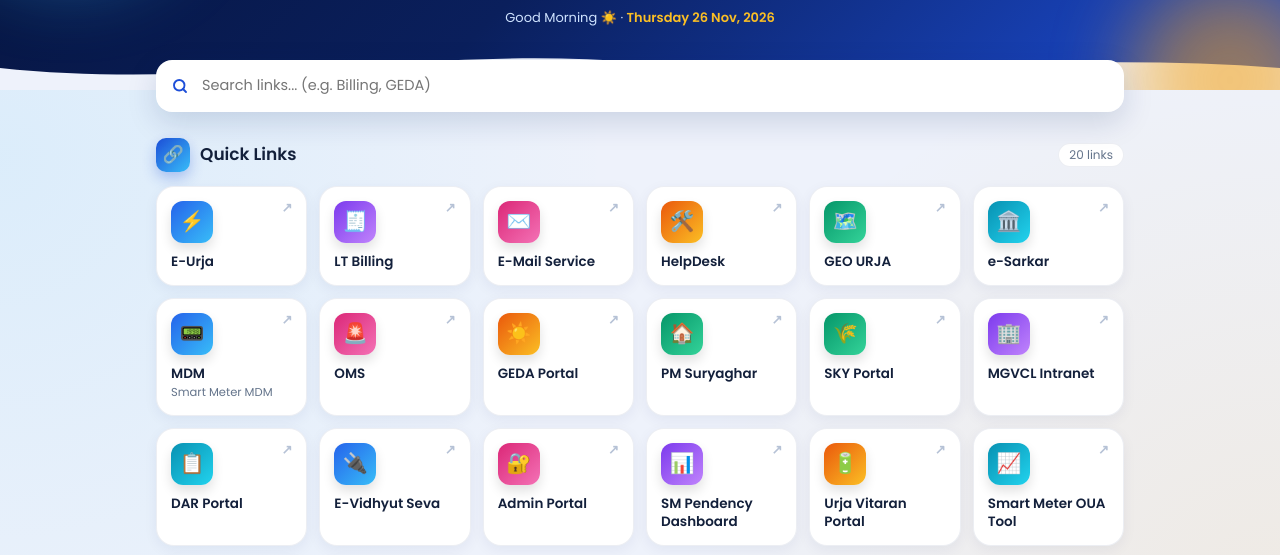
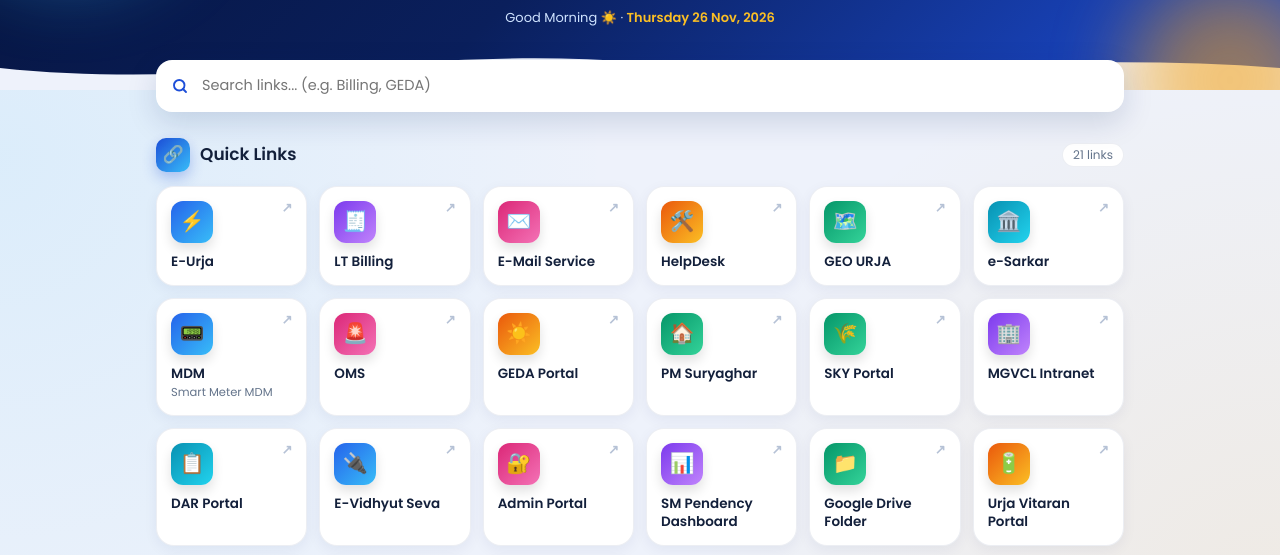
Before and after one commit to mayur007rathwa-lgtm/All-link, a plain HTML site: page index.html in a window 1280 px wide. Shown: the part 194-749 px from the top of the page. Drawn offline with Linux system fonts and the light colour scheme.

Commit message:
Add Google Drive Folder to Quick Links
Co-Authored-By: Claude Opus 5.5 <noreply@anthropic.com>
Claude-Session: https://claude.ai/code/session_011tF2MY4FyVkvXHuzd6R6X6

```diff
--- a/index.html
+++ b/index.html
@@ -109,7 +109,7 @@
 
   <!-- ===== SECTION 1 : COMMON QUICK LINKS ===== -->
   <section>
-    <div class="sec-title"><span class="dot">🔗</span><h2>Quick Links</h2><span class="count">20 links</span></div>
+    <div class="sec-title"><span class="dot">🔗</span><h2>Quick Links</h2><span class="count">21 links</span></div>
     <div class="grid">
       <a class="card" href="http://otpauthmg.guvnl.in:8240/register/login.php" target="_blank" rel="noopener"><span class="ic g1">⚡</span>E-Urja</a>
       <a class="card" href="http://mgbill.eurja.co.in:8010/ltbill/" target="_blank" rel="noopener"><span class="ic g2">🧾</span>LT Billing</a>
@@ -127,6 +127,7 @@
       <a class="card" href="https://portal.guvnl.in/login.php?err=202" target="_blank" rel="noopener"><span class="ic g1">🔌</span>E-Vidhyut Seva</a>
       <a class="card" href="https://portal.guvnl.in/admin/site/login.php" target="_blank" rel="noopener"><span class="ic g5">🔐</span>Admin Portal</a>
       <a class="card" href="https://lookerstudio.google.com/u/0/reporting/879d36c5-d365-4efc-982d-03ba60216255/page/p_6pcmhyviyd" target="_blank" rel="noopener"><span class="ic g2">📊</span>SM Pendency Dashboard</a>
+      <a class="card" href="https://drive.google.com/drive/folders/1OioY33pYDCLk5wReJS7yVPEX38BJALGx" target="_blank" rel="noopener"><span class="ic g3">📁</span>Google Drive Folder</a>
       <a class="card" href="https://mgvcl.co.in:8085/SMTDS/Login.php" target="_blank" rel="noopener"><span class="ic g4">🔋</span>Urja Vitaran Portal</a>
       <a class="card" href="https://analytics.mgvclinfra.in/analytics" target="_blank" rel="noopener"><span class="ic g6">📈</span>Smart Meter OUA Tool</a>
       <a class="card" href="https://mandanka17315.github.io/MGVCL-Proposal-Tool/" target="_blank" rel="noopener"><span class="ic g2">📄</span><span>MGVCL Proposal Format<small>Proposal &amp; SWO (by AHM)</small></span></a>
```
